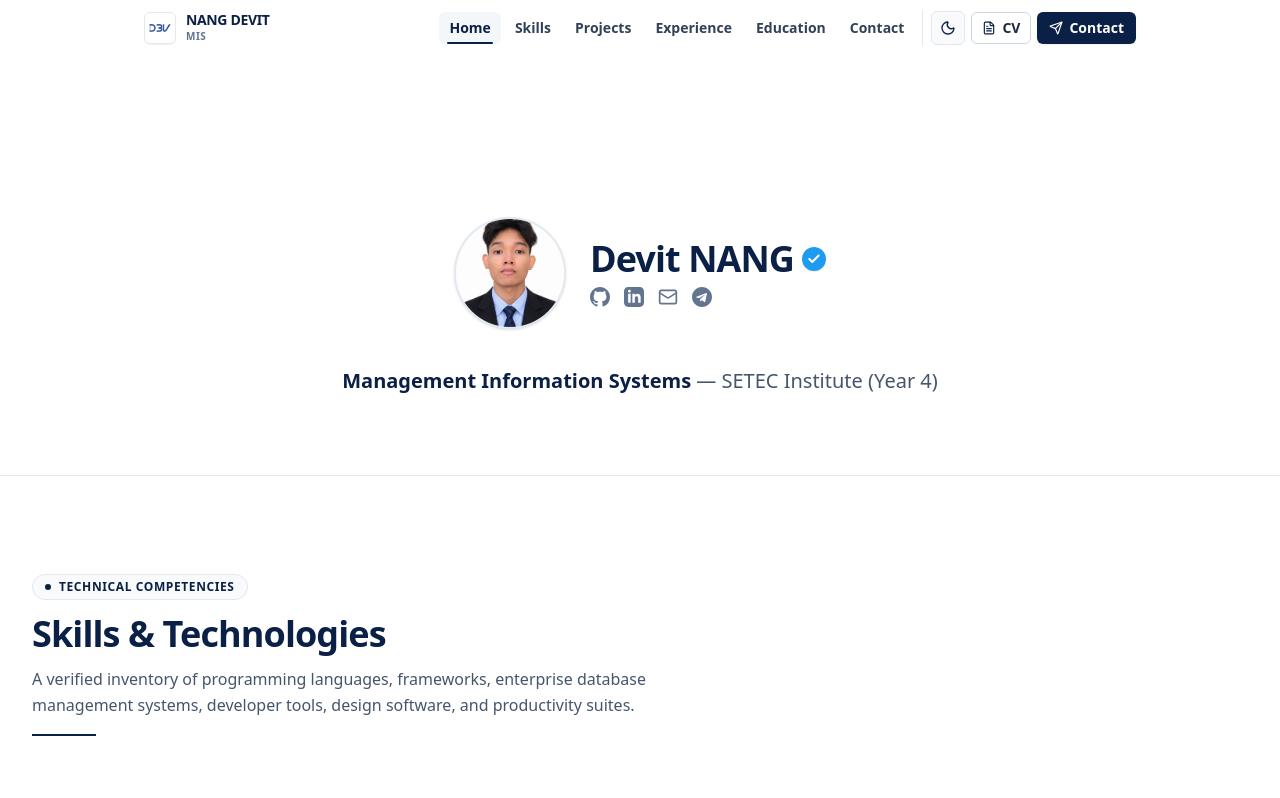
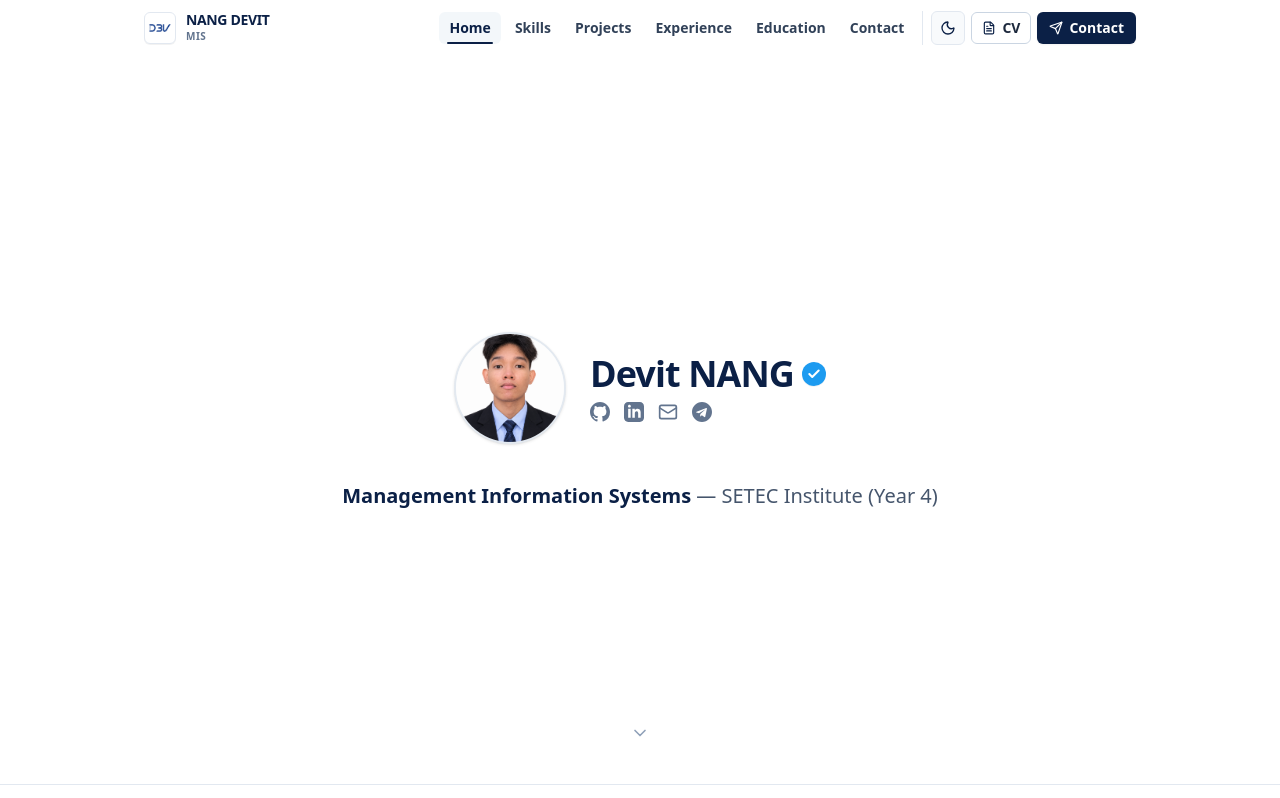
Before and after one commit to devitnang/Nang-Devit_MIS_Portfolio, a Next.js app: page / in a window 1280 px wide. Shown: the top 798 px of the page. Built offline with nearby package versions, Linux system fonts and the light colour scheme.

Commit message:
feat: make Home hero section full-viewport height so Skills is not visible without scrolling

```diff
--- a/src/components/sections/HeroSection.tsx
+++ b/src/components/sections/HeroSection.tsx
@@ -4,13 +4,13 @@ import React from "react";
 import Image from "next/image";
 import { personalInfo } from "@/data/portfolioData";
 import { GithubIcon, LinkedinIcon, TelegramIcon } from "@/components/ui/Icons";
-import { Mail } from "lucide-react";
+import { Mail, ChevronDown } from "lucide-react";
 
 export function HeroSection() {
   return (
     <section
       id="home"
-      className="relative pt-32 pb-14 md:pt-40 md:pb-20 overflow-hidden border-b border-slate-200 dark:border-slate-800 bg-white dark:bg-[#080F1E] flex items-center justify-center transition-colors"
+      className="relative min-h-[calc(100vh-3.5rem)] md:min-h-[calc(100vh-4.5rem)] h-[calc(100dvh-3.5rem)] md:h-[calc(100vh-4.5rem)] min-h-[500px] flex flex-col items-center justify-center py-12 md:py-20 overflow-hidden border-b border-slate-200 dark:border-slate-800 bg-white dark:bg-[#080F1E] transition-colors"
     >
       <div className="max-w-4xl mx-auto px-4 sm:px-6 lg:px-8 relative z-10 text-center">
         {/* Top Block: Avatar on left + Name & Socials on right */}
@@ -115,6 +115,15 @@ export function HeroSection() {
           </p>
         </div>
       </div>
+
+      {/* Subtle Scroll Down Indicator on Desktop */}
+      <a
+        href="#skills"
+        aria-label="Scroll to Skills & Technologies"
+        className="hidden md:inline-flex absolute bottom-6 left-1/2 -translate-x-1/2 p-2 rounded-full text-slate-400 hover:text-[#0B2046] dark:hover:text-blue-400 transition-colors animate-bounce"
+      >
+        <ChevronDown className="w-5 h-5" />
+      </a>
     </section>
   );
 }
```
Also changed, not shown: public/assets/images/nangdevit.png (renamed from public/assets/images/nangdevit.PNG).
